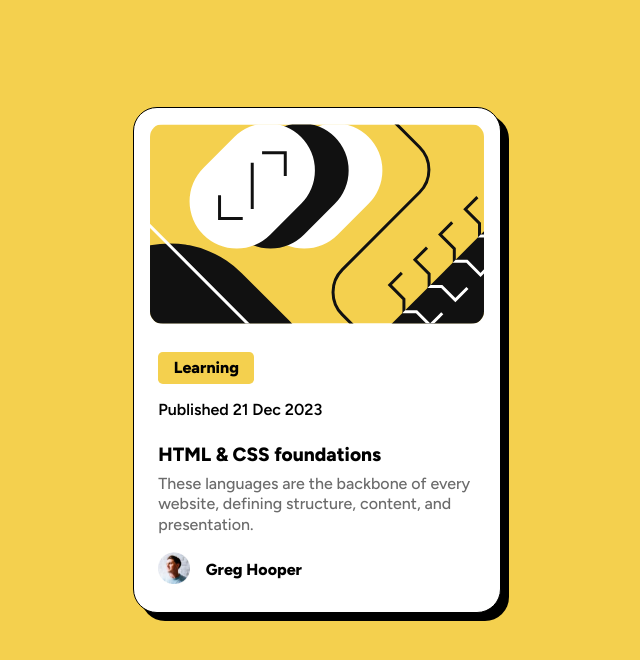
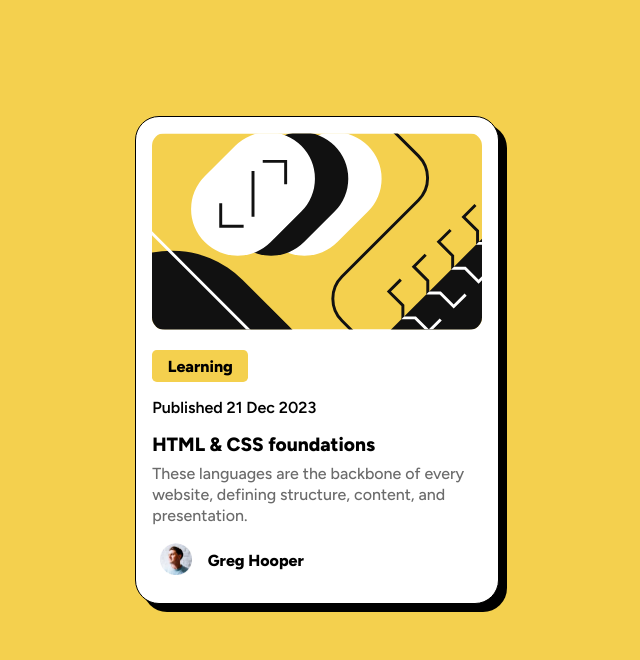
Before and after one commit to MaicolRoma/Card-Blog.github.io, a plain HTML site: page index.html in a window 1280 px wide. Shown: the whole page, without its empty margins (323-963 px from the left). Drawn offline with Linux system fonts and the light colour scheme.

Commit message:
commit-2.1

```diff
--- a/assets/CSS/style.css
+++ b/assets/CSS/style.css
@@ -533,7 +533,7 @@
 
     /*section Published*/
     .Published{
-      padding: 1rem;
+      padding: 0.5rem;
       max-width: 100%;
 
     }
@@ -570,7 +570,7 @@
     .html-foundations{
 
         padding-right: 0.5rem;
-        padding-left: 1rem;
+        padding-left: 0.5rem;
 
 
     }
```
